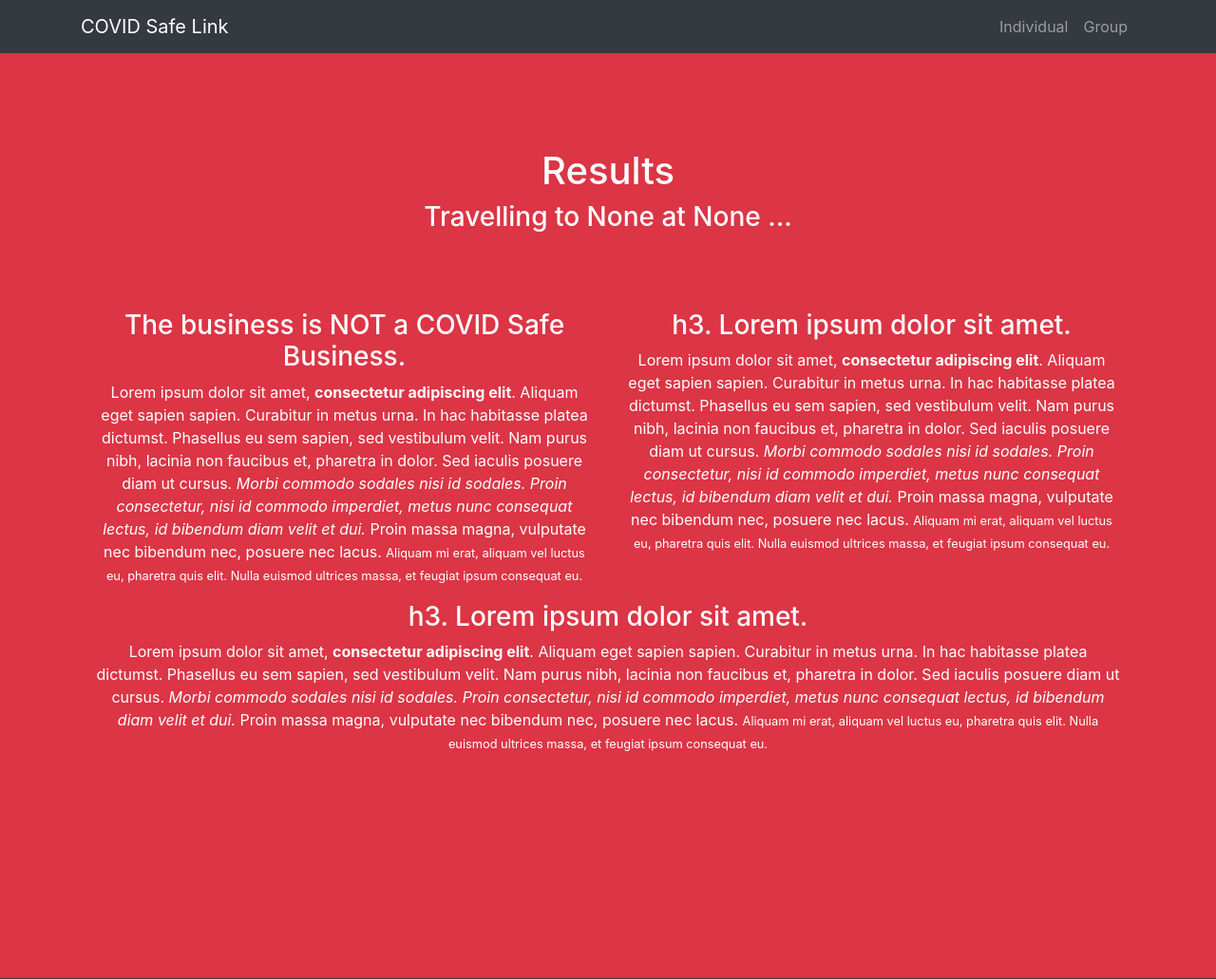
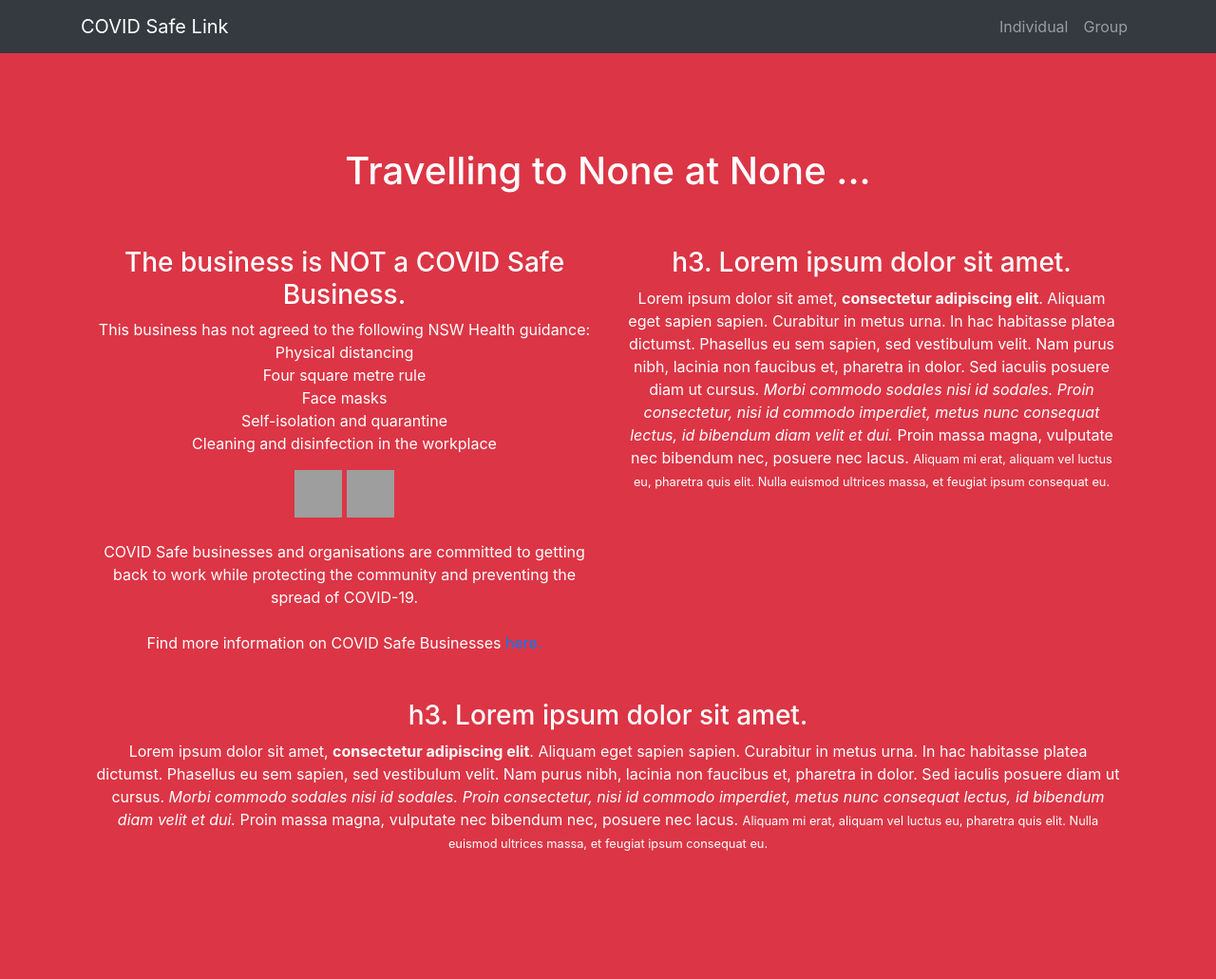
Before and after one commit to dsgoh/ibm-wiesoc-debug, a Flask app: page /individual/search/ in a window 1280 px wide. Shown: the top 1031 px of the page at 95% size. Run offline with Flask 2, Linux system fonts and the light colour scheme; some libraries are stand-ins or nearby versions; grey boxes are pictures that could not be loaded.

Commit message:
Cleaned up front end of COVID safe check

```diff
--- a/website/templates/individual_search.html
+++ b/website/templates/individual_search.html
@@ -42,23 +42,37 @@
 
   <header class="bg-danger text-white">
     <div class="container text-center">
-      <h1>Results</h1>
-      <h3>Travelling to {{ venueOut }} at {{ datetimein }} ...</h3>
-      <br><br><br>
+      <h1>Travelling to {{ venueOut }} at {{ datetimein }} ...</h1>
+      <br><br>
       <div class="container-fluid">
         <div class="row">
 
           <div class="col-md-6">
             <h3>
               {% if venueCOVIDSafeStatus == "True" %}
-              The business is a COVID Safe Business.
-              {% else %}
-              The business is NOT a COVID Safe Business.
-              {% endif %}
+              <img alt="covid-safe-logo" data-entity-type="file" data-entity-uuid="bd72c3e2-2337-45e2-b2cc-71d65e28d4c9" height="100" src="https://www.nsw.gov.au/sites/default/files/2020-06/covid-safe-logo.png" width="100" class="align-right">
+              <br><br>The business is a COVID Safe Business.
             </h3>
             <p>
-              Lorem ipsum dolor sit amet, <strong>consectetur adipiscing elit</strong>. Aliquam eget sapien sapien. Curabitur in metus urna. In hac habitasse platea dictumst. Phasellus eu sem sapien, sed vestibulum velit. Nam purus nibh, lacinia non faucibus et, pharetra in dolor. Sed iaculis posuere diam ut cursus. <em>Morbi commodo sodales nisi id sodales. Proin consectetur, nisi id commodo imperdiet, metus nunc consequat lectus, id bibendum diam velit et dui.</em> Proin massa magna, vulputate nec bibendum nec, posuere nec lacus. <small>Aliquam mi erat, aliquam vel luctus eu, pharetra quis elit. Nulla euismod ultrices massa, et feugiat ipsum consequat eu.</small>
+
+               {% else %}
+
+              The business is NOT a COVID Safe Business.
+            </h3>
+            <p>
+              This business has not agreed to the following NSW Health guidance:<br>
+Physical distancing<br>
+Four square metre rule<br>
+Face masks<br>
+Self-isolation and quarantine<br>
+Cleaning and disinfection in the workplace<br>
+              {% endif %}
             </p>
+            <img src="https://www.nsw.gov.au/sites/default/files/styles/content_x2/public/2020-08/dsicon-hygiene-marshal.png?itok=IDhuj7GU" width="50" height="50" alt="Cleaning" typeof="foaf:Image">
+            <img src="https://www.nsw.gov.au/sites/default/files/styles/content_x2/public/2020-08/dsicon-cleaning-v2.png?itok=bOOzJj9J" width="50" height="50" alt="Cleaning" typeof="foaf:Image">
+            <br><br>COVID Safe businesses and organisations are committed to getting back to work while protecting the community and preventing the spread of COVID-19.
+             <br><br>Find more information on COVID Safe Businesses <a href="https://www.nsw.gov.au/covid-19/covid-safe">here.</a>
+
           </div>
 
           <div class="col-md-6">
@@ -70,6 +84,7 @@
             </p>
           </div>
         </div>
+        <br><br>
         <div class="row">
           <div class="col-md-12">
             <h3>
```
